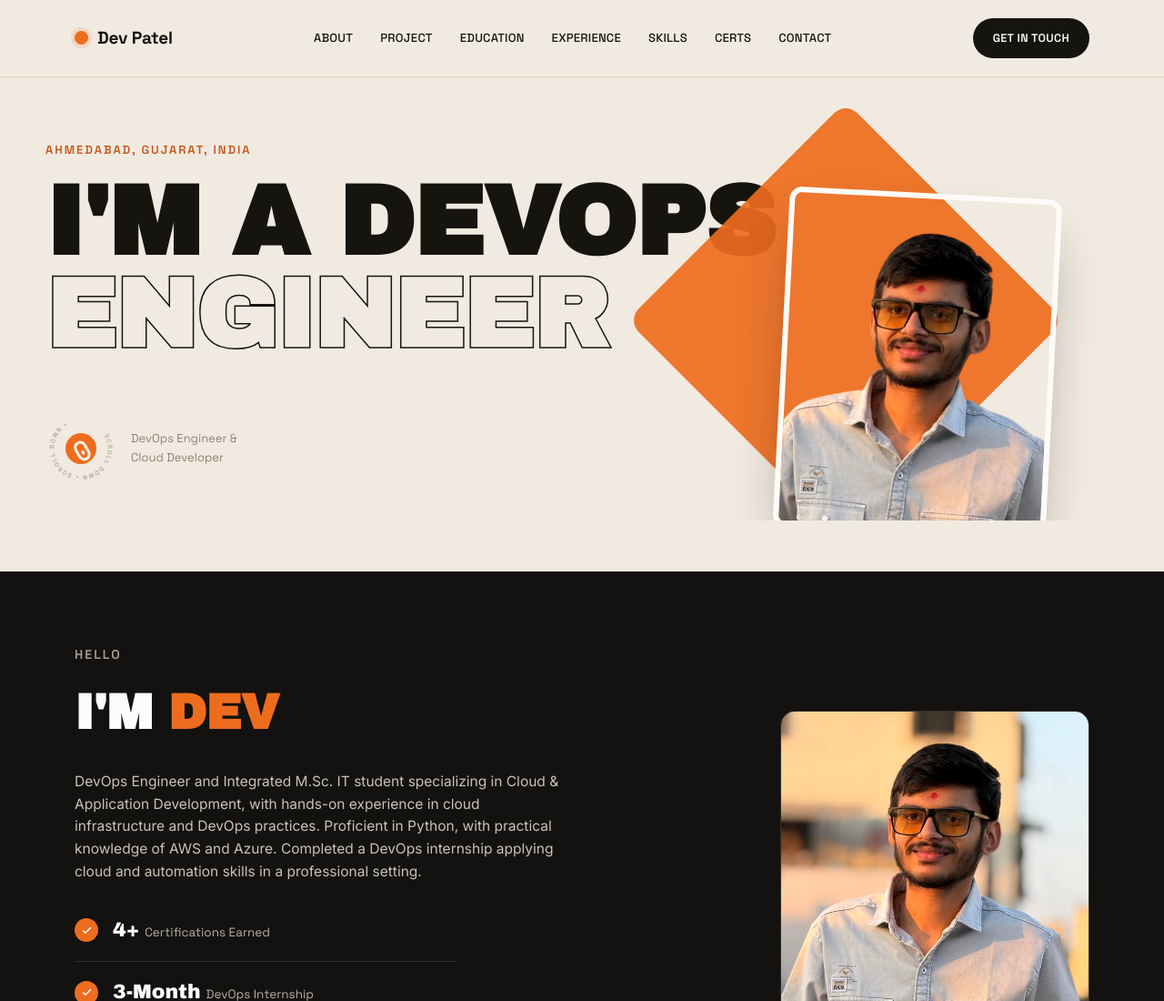
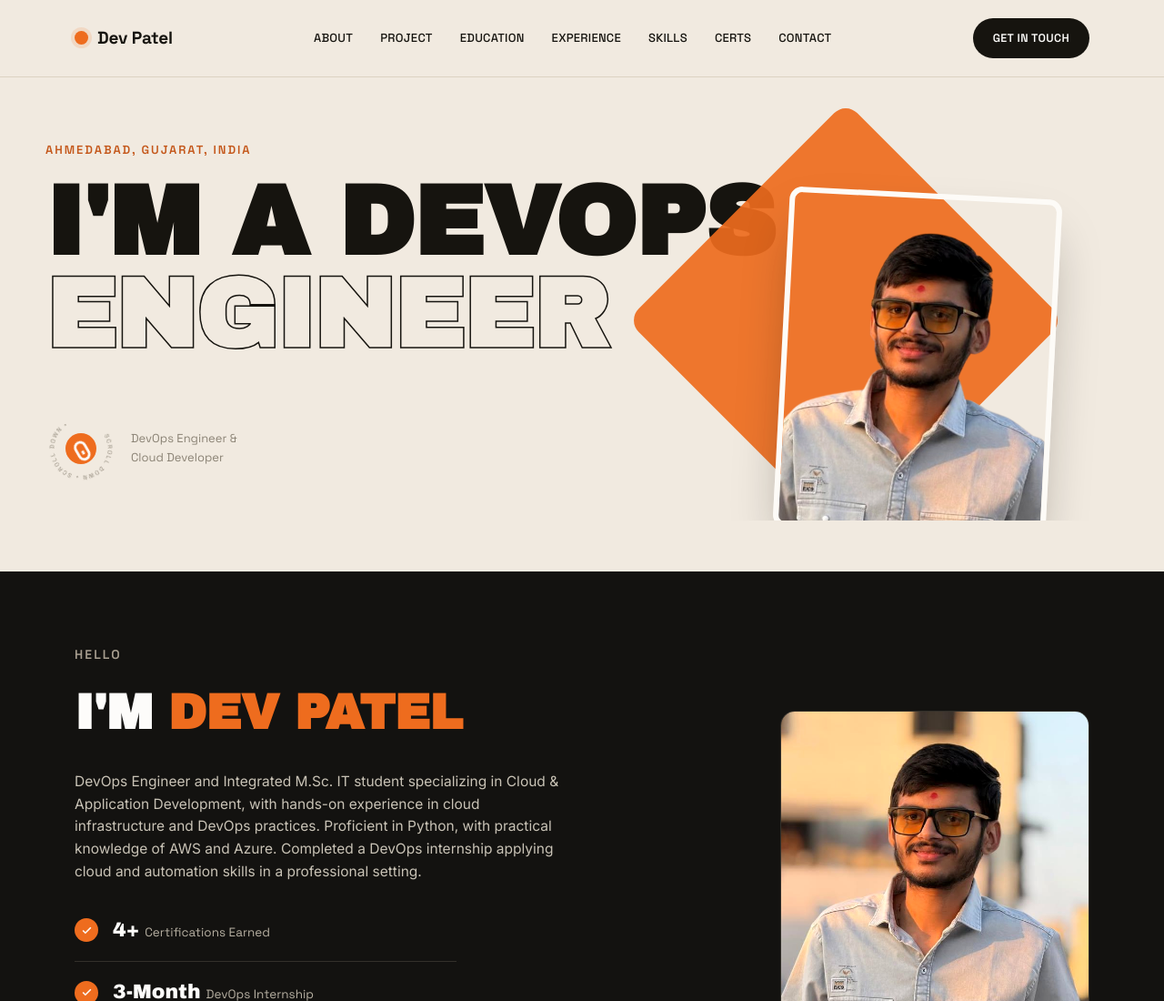
Before and after one commit to devpatel-cloud/self-hosted-runner, a plain HTML site: page index.html in a window 1280 px wide. Shown: the top 1100 px of the page at 91% size. Drawn offline with Linux system fonts and the light colour scheme.

Commit message:
Update index.html

```diff
--- a/index.html
+++ b/index.html
@@ -554,7 +554,7 @@
   <div class="wrap intro-grid">
     <div class="reveal">
       <div class="intro-eyebrow">Hello</div>
-      <h2 class="intro-title">I'M <span class="accent">DEV</span></h2>
+      <h2 class="intro-title">I'M <span class="accent">DEV PATEL</span></h2>
       <p class="intro-text">DevOps Engineer and Integrated M.Sc. IT student specializing in Cloud &amp; Application Development, with hands-on experience in cloud infrastructure and DevOps practices. Proficient in Python, with practical knowledge of AWS and Azure. Completed a DevOps internship applying cloud and automation skills in a professional setting.</p>
       <div class="stat-list">
         <div class="stat-row">
```
